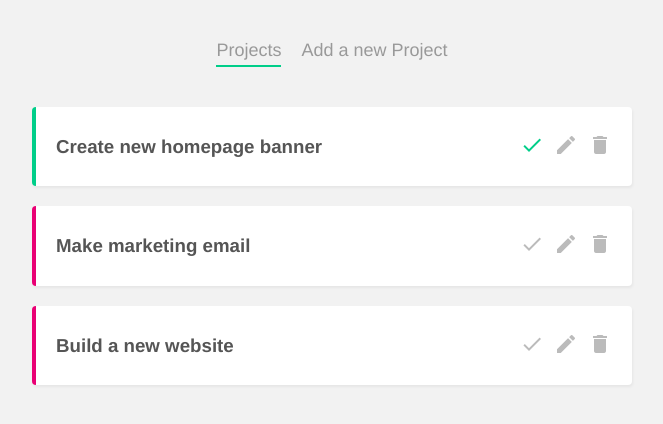
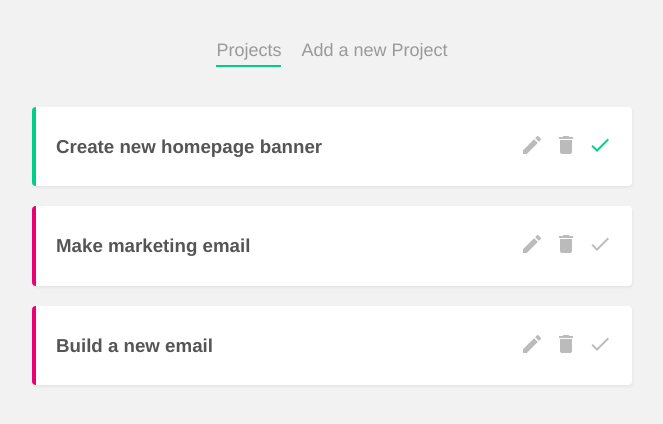
Before and after one commit to judo2000/vue-project-planner, a Vue app: page / in a window 1280 px wide. Shown: the top 424 px of the page, without its empty margins (308-971 px from the left). Built offline with nearby package versions, Linux system fonts and the light colour scheme; data requests are answered from the project's data file.

Commit message:
Create edit project function

```diff
--- a/data/db.json
+++ b/data/db.json
@@ -7,15 +7,13 @@
       "complete": true
     },
     {
-      "id": 2,
       "title": "Make marketing email",
-      "details": "lorem ipsum",
-      "complete": false
+      "details": "blah blah",
+      "id": 2
     },
     {
-      "title": "Build a new website",
-      "details": "blah blach",
-      "complete": false,
+      "title": "Build a new email",
+      "details": "blah blach blah blah",
       "id": 3
     }
   ]
--- a/src/components/SingleProject.vue
+++ b/src/components/SingleProject.vue
@@ -3,9 +3,11 @@
     <div class="actions">
       <h3 @click="showDetails = !showDetails">{{ project.title }}</h3>
       <div class="icons">
+        <router-link :to="{ name: 'EditProject', params: { id: project.id } }">
+          <span class="material-icons">edit</span>
+        </router-link>
+        <span @click="deleteProject" class="material-icons">delete</span>
         <span @click="toggleComplete" class="material-icons tick">done</span>
-        <span class="material-icons">edit</span>
-        <span @click="deleteProject" class="material-icons">delete</span>
       </div>
     </div>
     <div v-if="showDetails" class="details">
--- a/src/router/index.js
+++ b/src/router/index.js
@@ -1,6 +1,7 @@
 import { createRouter, createWebHistory } from 'vue-router';
 import Home from '../views/Home.vue';
 import AddProject from '../views/AddProject.vue';
+import EditProject from '../views/EditProject.vue';
 
 const routes = [
   {
@@ -13,6 +14,12 @@
     name: 'AddProject',
     component: AddProject,
   },
+  {
+    path: '/project/:id',
+    name: 'EditProject',
+    component: EditProject,
+    props: true,
+  },
 ];
 
 const router = createRouter({
--- /dev/null
+++ b/src/views/EditProject.vue
@@ -0,0 +1,54 @@
+<template>
+  <form @submit.prevent="handleSubmit">
+    <label>Title:</label>
+    <input type="text" v-model="title" required />
+
+    <label>Details</label>
+    <textarea v-model="details" required></textarea>
+
+    <button>Update Project</button>
+  </form>
+</template>
+
+<script>
+export default {
+  props: ['id'],
+  data() {
+    return {
+      title: '',
+      details: '',
+      uri: 'http://localhost:3000/projects/' + this.id,
+    };
+  },
+  mounted() {
+    fetch(this.uri)
+      .then((res) => res.json())
+      .then((data) => {
+        this.title = data.title;
+        this.details = data.details;
+      });
+  },
+  methods: {
+    handleSubmit() {
+      let project = {
+        title: this.title,
+        details: this.details,
+      };
+      fetch(this.uri, {
+        method: 'PATCH',
+        headers: { 'Content-type': 'application/json' },
+        body: JSON.stringify({
+          title: this.title,
+          details: this.details,
+        }),
+      })
+        .then(() => {
+          this.$router.push('/');
+        })
+        .catch((err) => console.log(err.message));
+    },
+  },
+};
+</script>
+
+<style></style>
```
